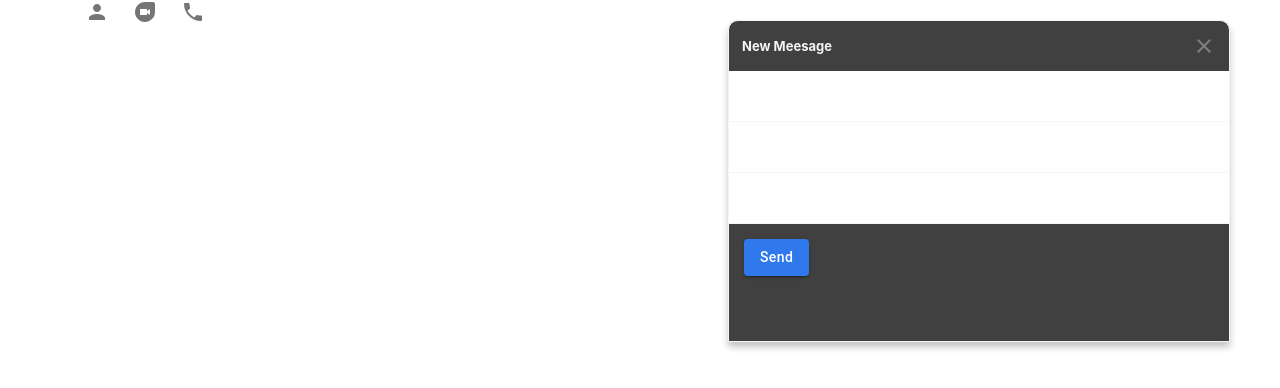
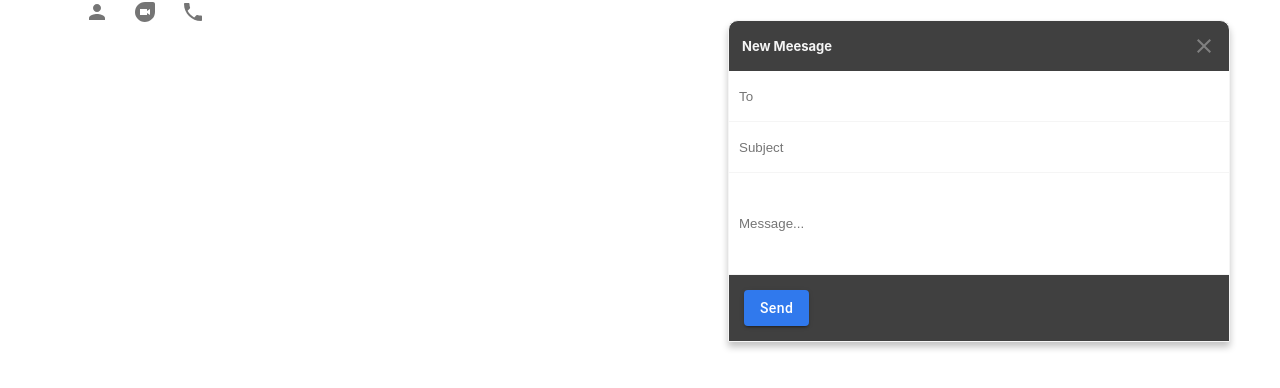
Before and after one commit to wonho-jung/gmail-clone, a React (Create React App) app: page / in a window 1280 px wide. Both pictures are taken after a click on the button "Compose". Shown: the part 458-846 px from the top of the page. Built offline with nearby package versions, Linux system fonts and the light colour scheme.

Commit message:
connect with firebase store and mail form

```diff
--- a/package.json
+++ b/package.json
@@ -9,8 +9,10 @@
     "@testing-library/jest-dom": "^4.2.4",
     "@testing-library/react": "^9.3.2",
     "@testing-library/user-event": "^7.1.2",
+    "firebase": "^8.2.5",
     "react": "^17.0.1",
     "react-dom": "^17.0.1",
+    "react-hook-form": "^6.14.2",
     "react-redux": "^7.1.3",
     "react-router-dom": "^5.2.0",
     "react-scripts": "4.0.1"
--- a/src/App.js
+++ b/src/App.js
@@ -6,7 +6,10 @@ import Mail from "./component/Mail/Mail";
 import EmailList from "./component/EmailList/EmailList";
 import { BrowserRouter as Router, Switch, Route, Link } from "react-router-dom";
 import SendMail from "./component/SendMail/SendMail";
+import { useSelector } from "react-redux";
+import { selectSendMessageIsOpen } from "./features/mailSlice";
 function App() {
+  const sendMessageIsOpen = useSelector(selectSendMessageIsOpen);
   return (
     <Router>
       <div className="app">
@@ -22,7 +25,7 @@ function App() {
             </Route>
           </Switch>
         </div>
-        <SendMail />
+        {sendMessageIsOpen && <SendMail />}
       </div>
     </Router>
   );
--- a/src/component/SendMail/SendMail.css
+++ b/src/component/SendMail/SendMail.css
@@ -50,3 +50,13 @@
   border-bottom: 1px solid whitesmoke;
   outline: none;
 }
+.sendMail__message {
+  flex: 1;
+}
+
+.sendMail__error {
+  background-color: white;
+  flex: 1;
+  text-align: right;
+  color: red;
+}
--- a/src/component/SendMail/SendMail.js
+++ b/src/component/SendMail/SendMail.js
@@ -2,17 +2,60 @@ import React from "react";
 import CloseIcon from "@material-ui/icons/Close";
 import { Button } from "@material-ui/core";
 import "./SendMail.css";
+import { useForm } from "react-hook-form";
+import { useDispatch } from "react-redux";
+import { closeSendMessage } from "../../features/mailSlice";
+import { db } from "../../firebase";
+import firebase from "firebase";
 function SendMail() {
+  const dispatch = useDispatch();
+  const { register, handleSubmit, watch, errors } = useForm();
+  const onSubmit = (formData) => {
+    console.log(formData);
+    db.collection("emails").add({
+      to: formData.to,
+      subject: formData.subject,
+      message: formData.message,
+      timestamp: firebase.firestore.FieldValue.serverTimestamp(),
+    });
+    dispatch(closeSendMessage());
+  };
   return (
     <div className="sendMail">
       <div className="sendMail__header">
         <h3>New Meesage</h3>
-        <CloseIcon className="sendMail__close" />
+        <CloseIcon
+          onClick={() => dispatch(closeSendMessage())}
+          className="sendMail__close"
+        />
       </div>
-      <form>
-        <input type="text" />
-        <input type="text" />
-        <input type="text" />
+      <form onSubmit={handleSubmit(onSubmit)}>
+        <input
+          name="to"
+          type="email"
+          placeholder="To"
+          ref={register({ required: true })}
+        />
+        {errors.to && <p className="sendMail__error">To is required!</p>}
+        <input
+          ref={register({ required: true })}
+          name="subject"
+          type="text"
+          placeholder="Subject"
+        />
+        {errors.subject && (
+          <p className="sendMail__error">Subject is required!</p>
+        )}
+        <input
+          ref={register({ required: true })}
+          name="message"
+          type="text"
+          placeholder="Message..."
+          className="sendMail__message"
+        />
+        {errors.message && (
+          <p className="sendMail__error">Message is required!</p>
+        )}
         <div className="sendMail__options">
           <Button
             className="sendMail__send"
--- a/src/component/Sidebar/Sidebar.js
+++ b/src/component/Sidebar/Sidebar.js
@@ -13,16 +13,19 @@ import ExpandMoreIcon from "@material-ui/icons/ExpandMore";
 import PersonIcon from "@material-ui/icons/Person";
 import DuoIcon from "@material-ui/icons/Duo";
 import PhoneIcon from "@material-ui/icons/Phone";
+import { useDispatch } from "react-redux";
+import { openSendMessage } from "../../features/mailSlice";
 function Sidebar() {
+  const dispatch = useDispatch();
   return (
     <div className="sidebar">
       <Button
         className="sidebar__compose"
         startIcon={<AddIcon fontSize="large" />}
+        onClick={() => dispatch(openSendMessage())}
       >
         Compose
       </Button>
-
       <SidebarOption Icon={InboxIcon} title="inbox" number={54} selected />
       <SidebarOption Icon={StarIcon} title="stared" number={54} />
       <SidebarOption Icon={AccessTimeIcon} title="Snoozed" number={54} />
@@ -30,7 +33,6 @@ function Sidebar() {
       <SidebarOption Icon={NearMeIcon} title="Sent" number={54} />
       <SidebarOption Icon={NoteIcon} title="Drafts" number={54} />
       <SidebarOption Icon={ExpandMoreIcon} title="More" number={54} />
-
       <div className="sidebar__footer">
         <div className="sidebar__footerIcons">
           <IconButton>
--- a/src/features/mailSlice.js
+++ b/src/features/mailSlice.js
@@ -17,6 +17,6 @@ export const mailSlice = createSlice({
 
 export const { openSendMessage, closeSendMessage } = mailSlice.actions;
 
-export const selectmail = (state) => state.mail.value;
+export const selectSendMessageIsOpen = (state) => state.mail.sendMessageIsOpen;
 
 export default mailSlice.reducer;
--- /dev/null
+++ b/src/firebase.js
@@ -0,0 +1,16 @@
+import firebase from "firebase";
+
+const firebaseConfig = {
+  apiKey: "AIzaSyBbUjzHompZGF3dLEjuw-cZuDneao7Cweg",
+  authDomain: "clone-a1e9b.firebaseapp.com",
+  projectId: "clone-a1e9b",
+  storageBucket: "clone-a1e9b.appspot.com",
+  messagingSenderId: "602862731014",
+  appId: "1:602862731014:web:ddc8bf48f6180b2737e887",
+};
+
+const firebaseApp = firebase.initializeApp(firebaseConfig);
+const db = firebaseApp.firestore();
+const auth = firebase.auth();
+const provider = new firebase.auth.GoogleAuthProvider();
+export { db, auth, provider };
```
Also changed, not shown: 2 other files (tests, documents, lock files or other folders).
